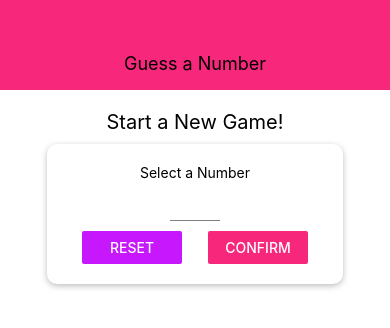
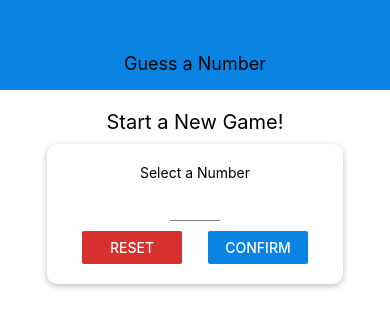
Before and after one commit to erickeperez/Guesser, a React Native app: screen / in a window 390 px wide. Shown: the top 328 px of the page. Built offline with nearby package versions, Linux system fonts and the light colour scheme.

Commit message:
Updated colors for headers and number container
Added some new colors for the buttons

```diff
--- a/App.js
+++ b/App.js
@@ -9,7 +9,10 @@ import StartGameScreen from './screens/StartGameScreen'
 export default function App() {
   return (
     <View style={styles.screen}>
-      <Header title="Guess a Number" />
+      <Header
+      title="Guess a Number"
+      style={styles.header}
+       />
       <StartGameScreen/>
     </View>
   );
@@ -20,4 +23,7 @@ const styles = StyleSheet.create({
   screen: {
     flex: 1
   },
+  header: {
+    color: '#2d3436'
+  }
 });
--- a/components/NumberContainer.js
+++ b/components/NumberContainer.js
@@ -15,7 +15,7 @@ const NumberContainer = props => {
 const styles = StyleSheet.create({
     container: {
         borderWidth: 2,
-        borderColor: Colors.accent,
+        borderColor: Colors.extra,
         padding: 10,
         borderRadius: 10,
         marginVertical: 10,
--- a/constants/colors.js
+++ b/constants/colors.js
@@ -1,4 +1,6 @@
 export default {
-    primary: '#f7287b',
-    accent: '#c717fc'
+    primary: '#0984e3',
+    accent: '#d63031',
+    extra: '#b2bec3',
+    text: '#2d3436'
 };
--- a/screens/StartGameScreen.js
+++ b/screens/StartGameScreen.js
@@ -4,6 +4,7 @@ import Card from '../components/Card';
 import Colors from '../constants/colors';
 import Input from '../components/Input';
 import NumberContainer from '../components/NumberContainer';
+import colors from '../constants/colors';
 
 const StartGameScreen = props => {
 
@@ -50,7 +51,7 @@ const StartGameScreen = props => {
         <View style={styles.screen}>
             <Text style={styles.title}>Start a New Game!</Text>
             <Card style={styles.inputContainer}>
-                <Text>Select a Number</Text>
+                <Text color={colors.text}>Select a Number</Text>
                 <Input
                 style={styles.input}
                 bluronSubmit
```
